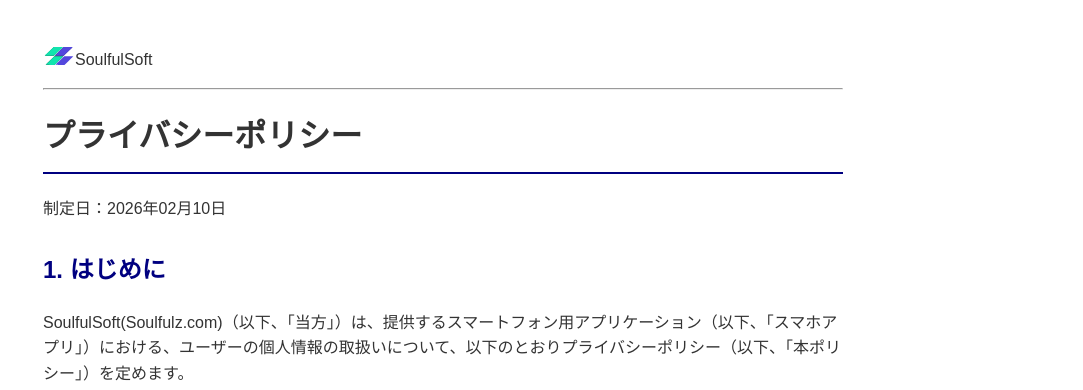
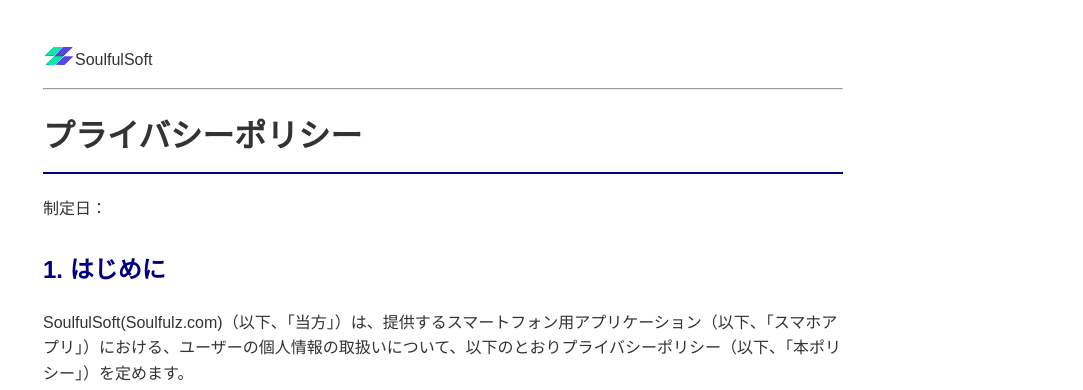
Before and after one commit to SoulfulSoft/soulfulsoft.github.io, a Jekyll site: the page built from switch_to_lock_screen/privacy-policy.md, in a window 1280 px wide. Shown: the top 390 px of the page, without its empty margins (197-1280 px from the left). Built offline with Jekyll 4.4.1, drawn with Linux system fonts in a browser that asks for light colours.

Commit message:
Update privacy-policy.html

```diff
--- a/_layouts/privacy-policy.html
+++ b/_layouts/privacy-policy.html
@@ -28,7 +28,7 @@
 <span style=" display:flex; align-items: center;"><a href="{{ page.topa }}"><img src="../images/soulfulsoft.svg" height="32"　border=1 alt="SoulfulSoftLogo" /></a>SoulfulSoft</span>
 <hr />
     <h1>プライバシーポリシー</h1>
-    <p>制定日：2026年02月10日</p>
+    <p>制定日：<!--2026年02月10日-->{{ page.date-of-enactment }}</p>
 
     <h2>1. はじめに</h2>
     <p>SoulfulSoft(Soulfulz.com)（以下、「当方」）は、提供するスマートフォン用アプリケーション（以下、「スマホアプリ」）における、ユーザーの個人情報の取扱いについて、以下のとおりプライバシーポリシー（以下、「本ポリシー」）を定めます。</p>
```
